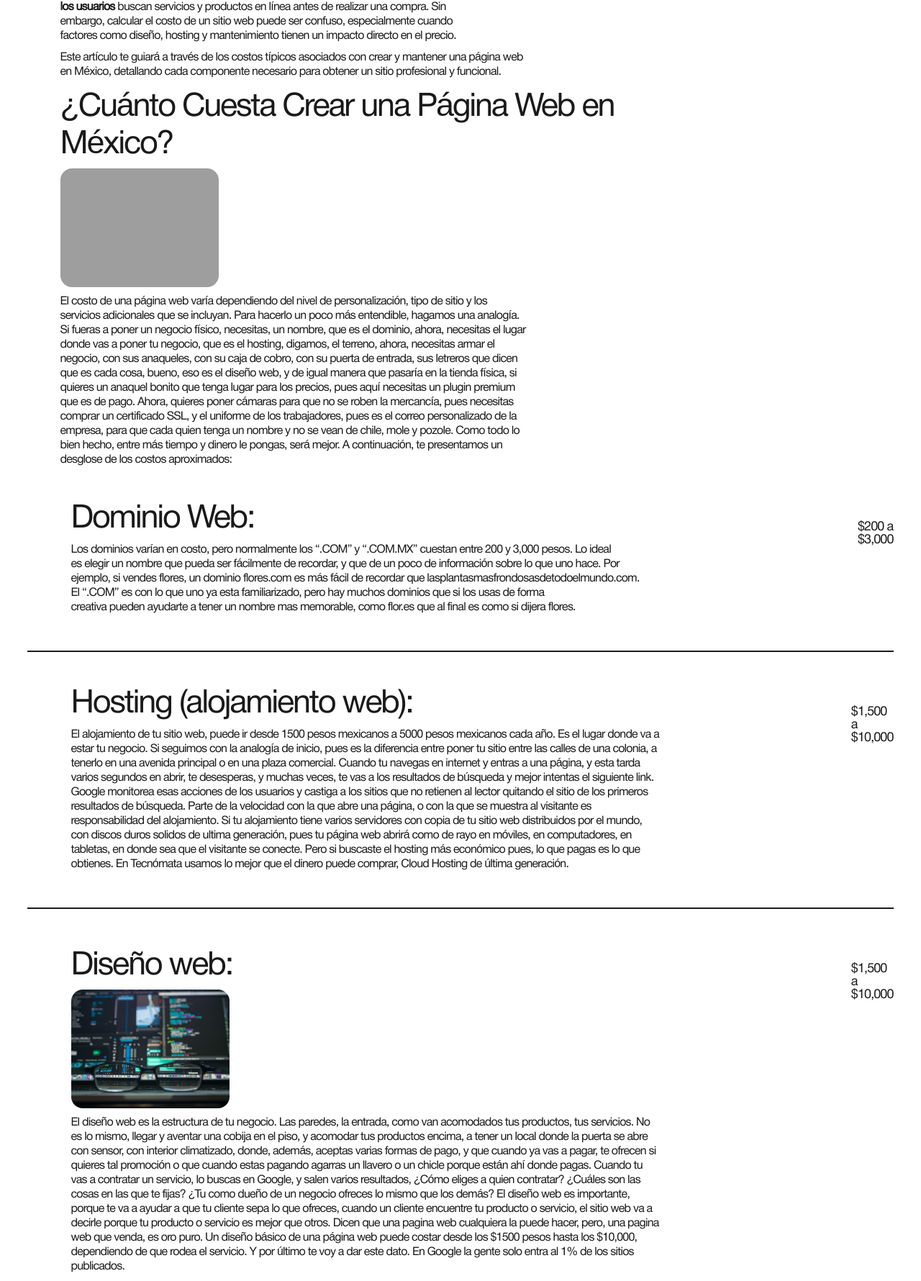
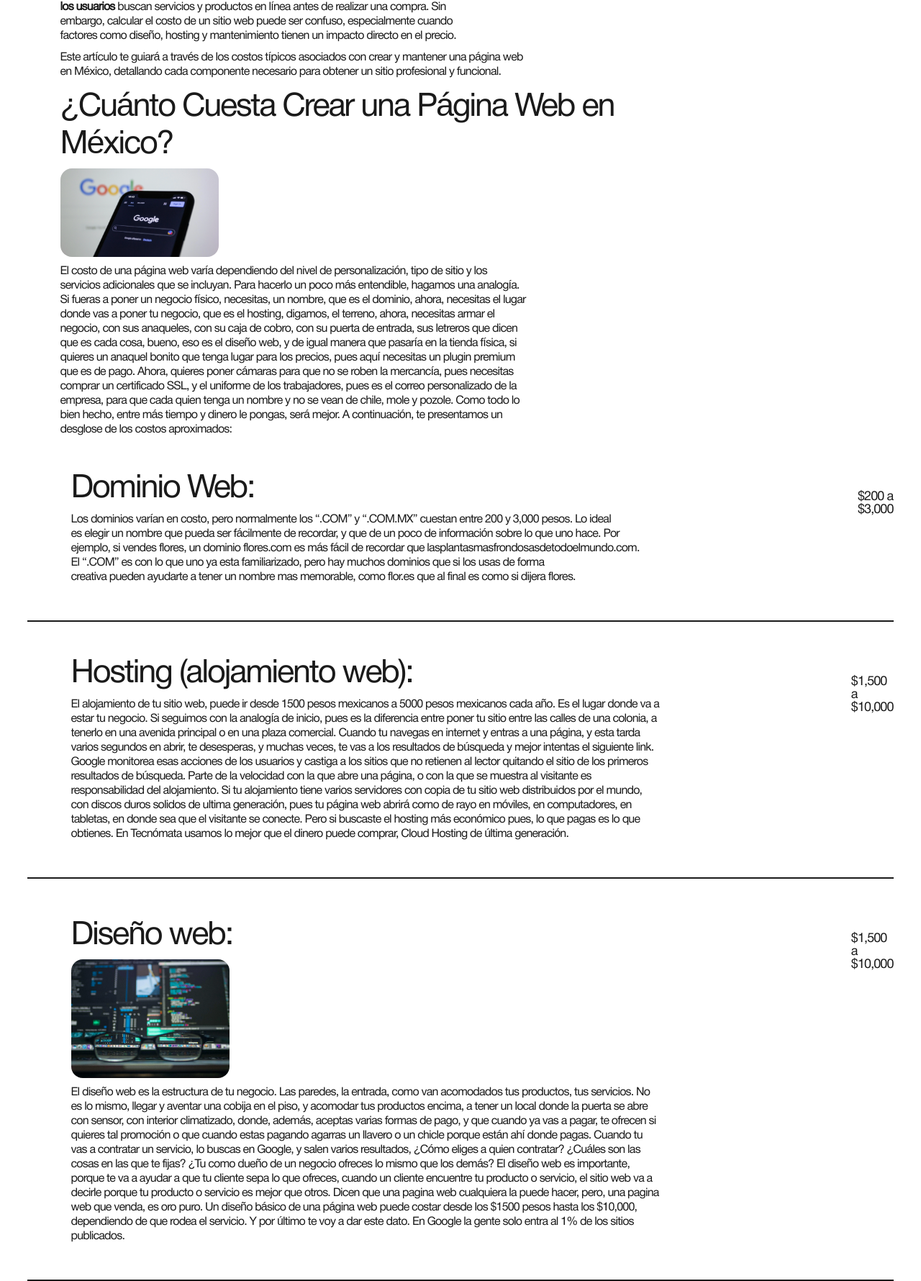
Before and after one commit to arcana-coders/tecnomata, a Flask app: page /costoweb in a window 1280 px wide. Shown: the part 376-2156 px from the top of the page at 72% size. Run offline with Flask 3, Linux system fonts and the light colour scheme; grey boxes are pictures that could not be loaded.

Commit message:
pagina de costo web en mexico.

```diff
--- a/templates/costoweb.html
+++ b/templates/costoweb.html
@@ -35,7 +35,7 @@
             <div class = "advantages-info">
                 <h2 class = "title-medium">¿Cuánto Cuesta Crear una Página Web en México?</h2>
                 <div class="advantages-media">
-                    <img class="lazy" data-src="{{ url_for('static', filename='img/googlemovil.jpg') }}" src="{{ url_for('static', filename='img/loader-additional.png') }}" alt="Buscador de Google">
+                    <img class="lazy" data-src="{{ url_for('static', filename='img/googlemovil.webp') }}" src="{{ url_for('static', filename='img/loader-additional.webp') }}" alt="Buscador de Google">
                 </div>
                 <p class = "desc">
                     El costo de una página web varía dependiendo del nivel de personalización, tipo de sitio y los servicios adicionales que se incluyan. Para hacerlo un poco más entendible, hagamos una analogía. Si fueras a poner un negocio físico, necesitas, un nombre, que es el dominio, ahora, necesitas el lugar donde vas a poner tu negocio, que es el hosting, digamos, el terreno, ahora, necesitas armar el negocio, con sus anaqueles, con su caja de cobro, con su puerta de entrada, sus letreros que dicen que es cada cosa, bueno, eso es el diseño web, y de igual manera que pasaría en la tienda física, si quieres un anaquel bonito que tenga lugar para los precios, pues aquí necesitas un plugin premium que es de pago. Ahora, quieres poner cámaras para que no se roben la mercancía, pues necesitas comprar un certificado SSL, y el uniforme de los trabajadores, pues es el correo personalizado de la empresa, para que cada quien tenga un nombre y no se vean de chile, mole y pozole. Como todo lo bien hecho, entre más tiempo y dinero le pongas, será mejor. A continuación, te presentamos un desglose de los costos aproximados:
@@ -71,7 +71,7 @@
                 <div class="advantages-info">
                     <div class="title-medium">Diseño web:</div>
                     <div class="advantages-media">
-                        <img class="lazy" data-src="{{ url_for('static', filename='img/frontend.jpg') }}" src="{{ url_for('static', filename='img/loader-additional.png') }}" alt="Frontend Webpage">
+                        <img class="lazy" data-src="{{ url_for('static', filename='img/frontend.webp') }}" src="{{ url_for('static', filename='img/loader-additional.webp') }}" alt="Frontend Webpage">
                     </div>
                     <p class="desc">El diseño web es la estructura de tu negocio. Las paredes, la entrada, como van acomodados tus productos, tus servicios. No es lo mismo, llegar y aventar una cobija en el piso, y acomodar tus productos encima, a tener un local donde la puerta se abre con sensor, con interior climatizado, donde, además, aceptas varias formas de pago, y que cuando ya vas a pagar, te ofrecen si quieres tal promoción o que cuando estas pagando agarras un llavero o un chicle porque están ahí donde pagas. Cuando tu vas a contratar un servicio, lo buscas en Google, y salen varios resultados, ¿Cómo eliges a quien contratar? ¿Cuáles son las cosas en las que te fijas? ¿Tu como dueño de un negocio ofreces lo mismo que los demás? El diseño web es importante, porque te va a ayudar a que tu cliente sepa lo que ofreces, cuando un cliente encuentre tu producto o servicio, el sitio web va a decirle porque tu producto o servicio es mejor que otros. Dicen que una pagina web cualquiera la puede hacer, pero, una pagina web que venda, es oro puro. Un diseño básico de una página web puede costar desde los $1500 pesos hasta los $10,000, dependiendo de que rodea el servicio. Y por último te voy a dar este dato. En Google la gente solo entra al 1% de los sitios publicados.</p>
                 </div>
@@ -116,7 +116,7 @@
                 <div class="advantages-info">
                 <h2 class = "title-medium">Diferencias Entre Servicios Básicos y Premium</h2>
                 <div class="advantages-media">
-                    <img class="lazy" data-src="{{ url_for('static', filename='img/webvip.png') }}" src="{{ url_for('static', filename='img/loader-additional.png') }}" alt="vip Webpage">
+                    <img class="lazy" data-src="{{ url_for('static', filename='img/webvip.webp') }}" src="{{ url_for('static', filename='img/loader-additional.webp') }}" alt="vip Webpage">
                 </div>
                 <h3><strong>Servicio Básico</strong></h3>
                 <ul>
```
Also changed, not shown: static/img/frontend.webp (added), static/img/googlemovil.webp (added), static/img/loader-additional.webp (added), static/img/loader-contacts.webp (added), static/img/loader.webp (added).
